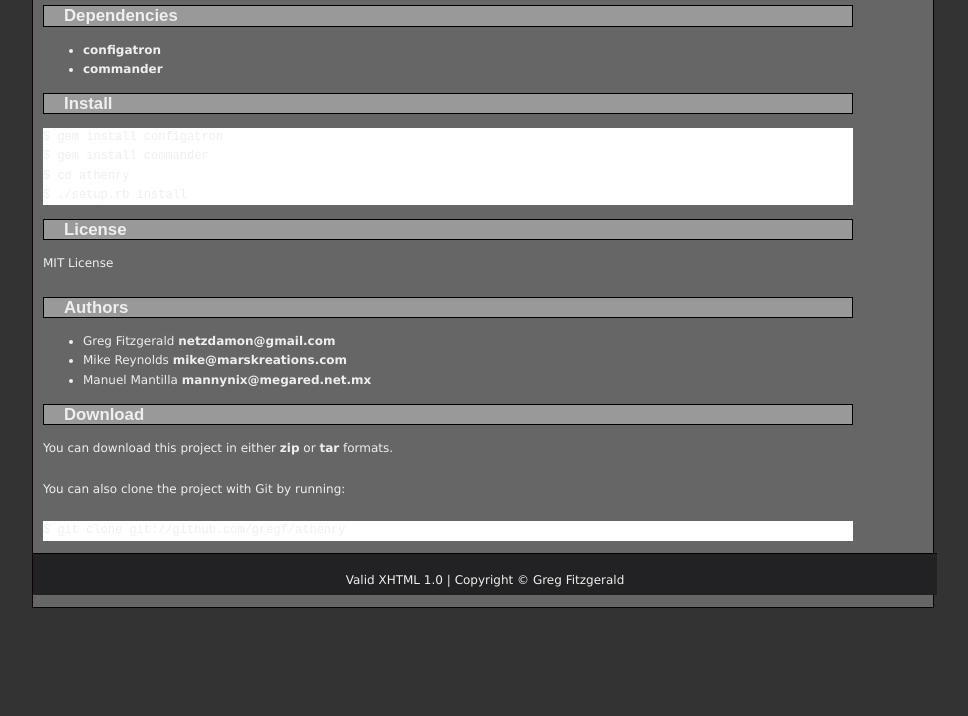
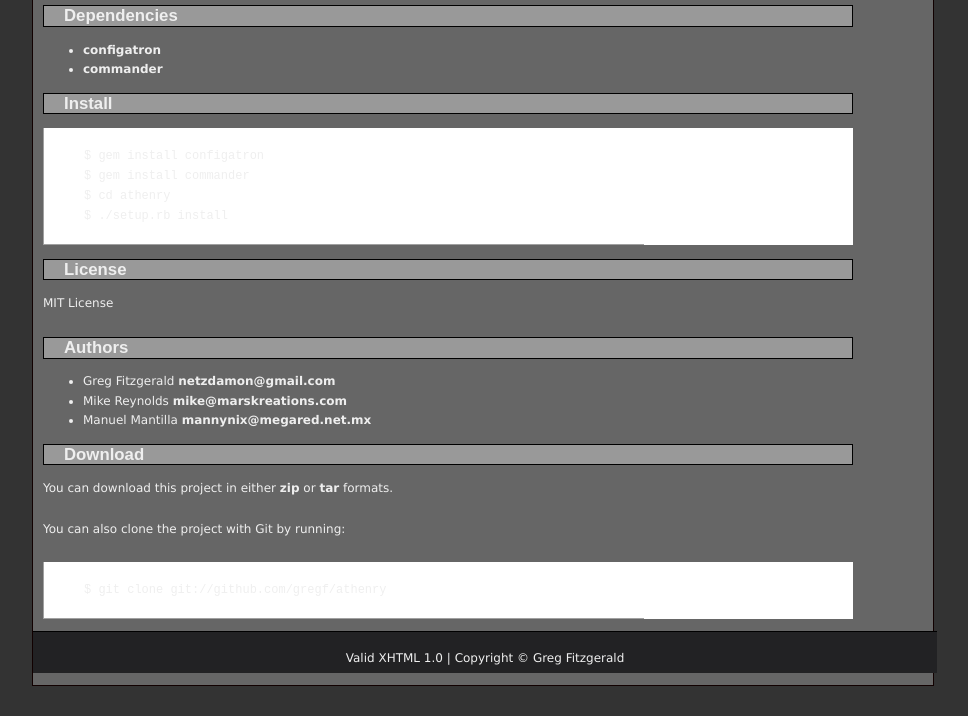
Before and after one commit to GunioRobot/athenry, a Jekyll site: the page built from index.markdown, in a window 1280 px wide. Shown: the part 320-1036 px from the top of the page, without its empty margins (158-1126 px from the left). Built offline with Jekyll 4.4.1, drawn with Linux system fonts in a browser that asks for light colours; Markdown is read by kramdown in place of the engine named in the settings; before the commit the page ends 958 px from its top, so only the background shows below that.

Commit message:
ignore _site in, redesigned code blocks
Signed-off-by: Greg Fitzgerald <netzdamon@gmail.com>

```diff
--- a/css/screen.css
+++ b/css/screen.css
@@ -251,3 +251,25 @@
 	  color: #dddddd;
 	  text-decoration: none;
 	  }
+
+/**************** code styles ****************/
+    pre {
+        font-size: 12px;
+        padding: 0;
+        margin-top 5px;
+        margin-bottom 5px;
+        background: #f0f0f0;
+        border-left: 1px solid #a0a0a0;
+        border-bottom: 1px solid #a0a0a0;
+        line-height: 20px; /*--Height of each line of code--*/
+        background: url(http://gregf.github.com/athenry/images/codebg.gif) repeat-y left top; /*--Background of lined paper--*/
+        width: 600px;
+        overflow: auto; /*--If the Code exceeds the width, a scrolling is available--*/
+        overflow-Y: hidden;  /*--Hides vertical scroll created by IE--*/
+    }
+
+        pre code {
+            margin: 0 0 0 40px;  /*--Left Margin--*/
+            padding: 18px 0;
+            display: block;
+        }
```
Also changed, not shown: images/codebg.gif (added), images/pre_code_bg.gif (added), 13 other files.
